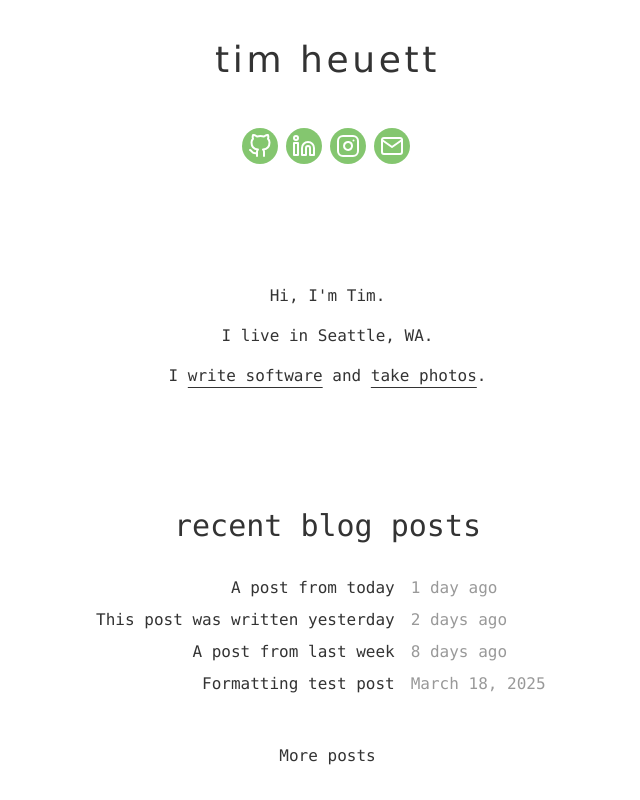
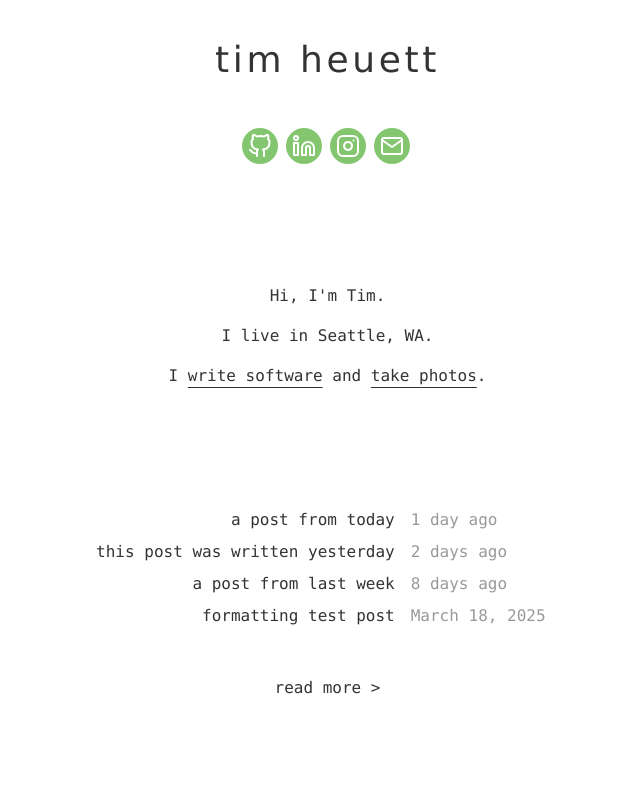
Before and after one commit to timhugh/timhugh.github.io, an Astro site: page / in a window 1280 px wide. Shown: the whole page, without its empty margins (305-945 px from the left). Built offline with nearby package versions, Linux system fonts and the light colour scheme; Astro itself is replaced by a stand-in of ours.

Commit message:
lowercase? idk

```diff
--- a/src/components/PostList.astro
+++ b/src/components/PostList.astro
@@ -14,7 +14,7 @@ const { posts, ...props } = Astro.props as Props;
     posts.map((post) => (
       <li class="flex flex-row mb-2">
         <div class="mr-4 flex-3 text-right">
-          <a class="hover:underline" href={`/blog/${post.slug}`}>
+          <a class="hover:underline lowercase" href={`/blog/${post.slug}`}>
             {post.title}
           </a>
         </div>
--- a/src/pages/index.astro
+++ b/src/pages/index.astro
@@ -31,11 +31,10 @@ const introLinkProps = {
     {
       recentPosts.length > 0 && (
         <section class="mt-30 font-mono">
-          <h2 class="mb-8 text-3xl lowercase text-center">Recent Blog Posts</h2>
           <PostList class="mb-12" posts={recentPosts} />
           <div class="text-center">
             <a class="hover:underline" href="/blog">
-              More posts
+              read more >
             </a>
           </div>
         </section>
```
